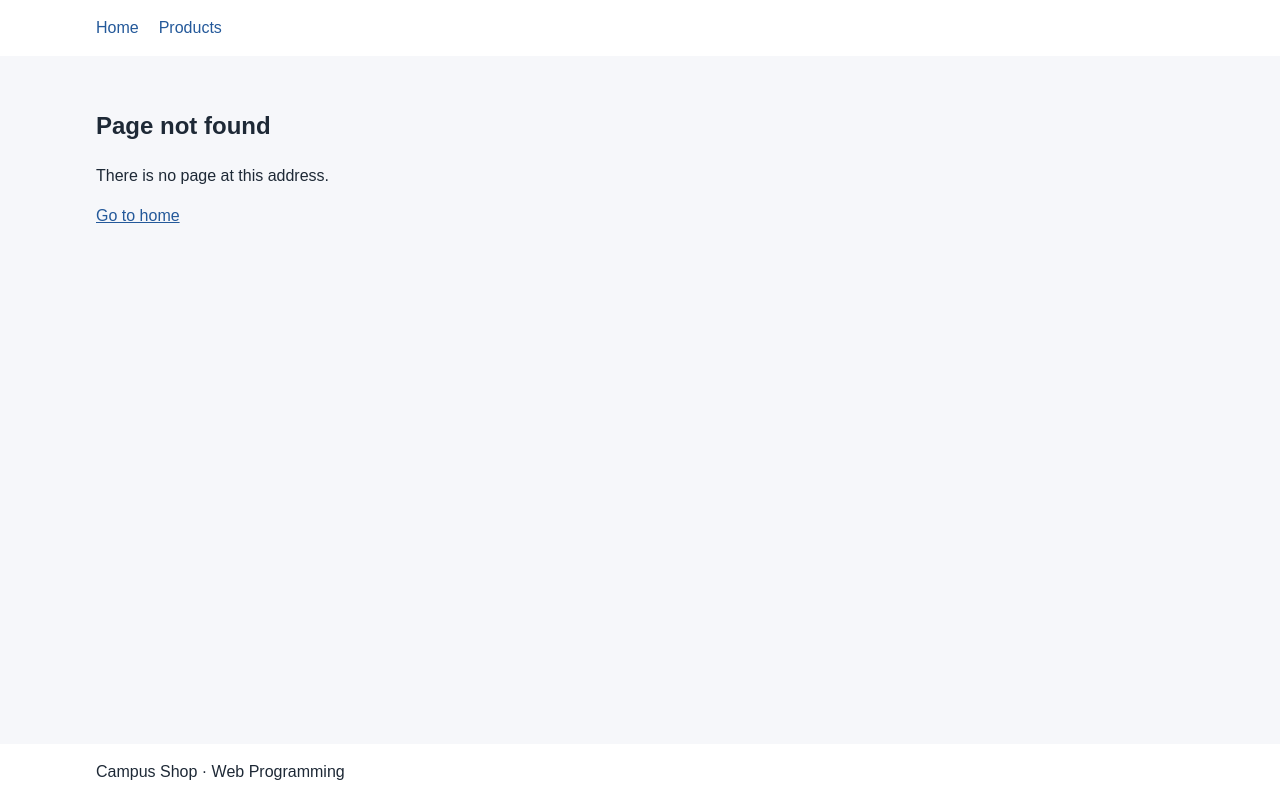
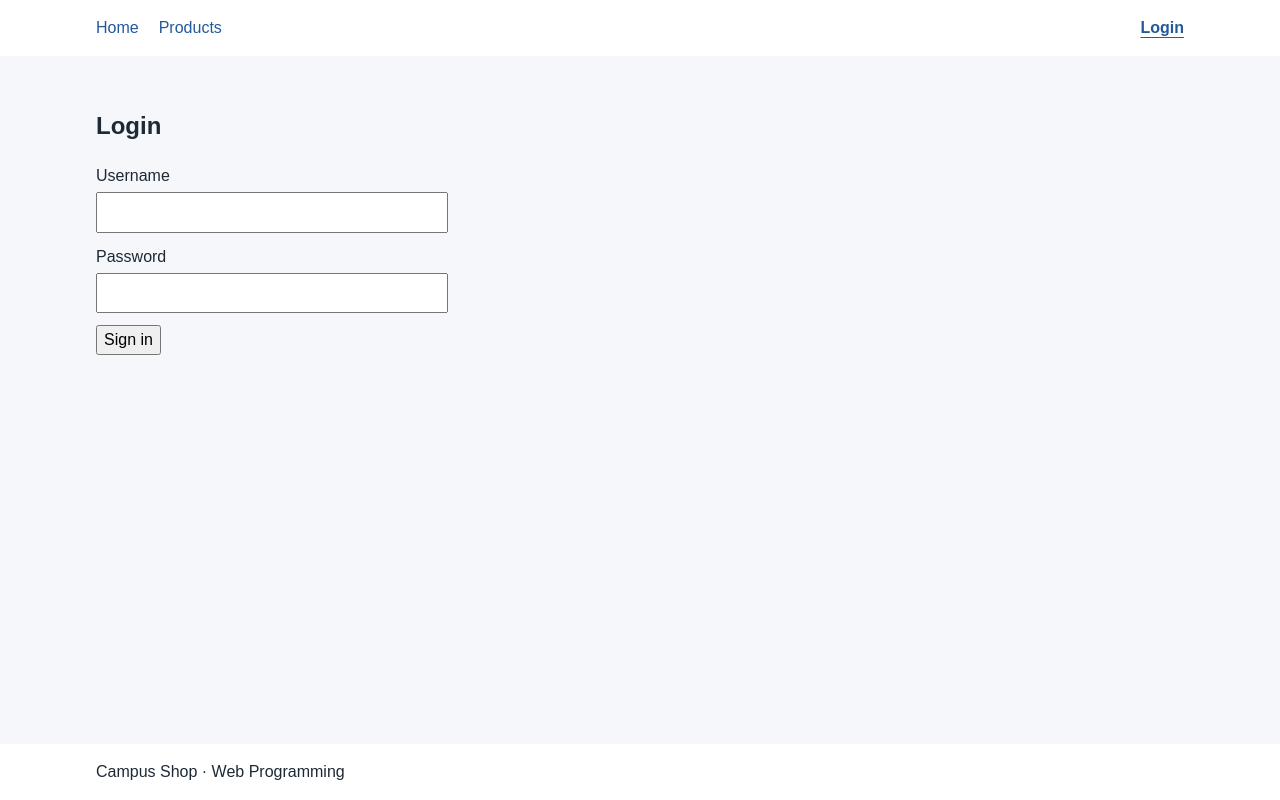
Before and after one commit to unalertu/web-programming-lab-7, a React (Vite) app: page /login in a window 1280 px wide. Before the commit this address had no page. Built offline with nearby package versions, Linux system fonts and the light colour scheme.

Commit message:
Build the login form and route guard

```diff
--- a/src/App.jsx
+++ b/src/App.jsx
@@ -1,6 +1,7 @@
 import { Route, Routes } from 'react-router'
 import Layout from './Layout.jsx'
 import Home from './pages/Home.jsx'
+import Login from './pages/Login.jsx'
 import NotFound from './pages/NotFound.jsx'
 import ProductDetail from './pages/ProductDetail.jsx'
 import ProductList from './pages/ProductList.jsx'
@@ -14,6 +15,7 @@ export default function App() {
           <Route index element={<ProductList />} />
           <Route path=":id" element={<ProductDetail />} />
         </Route>
+        <Route path="login" element={<Login />} />
         <Route path="*" element={<NotFound />} />
       </Route>
     </Routes>
--- a/src/Layout.jsx
+++ b/src/Layout.jsx
@@ -1,12 +1,24 @@
 import { NavLink, Outlet } from 'react-router'
+import { useAuth } from './context/AuthContext.jsx'
 
 export default function Layout() {
+  const { user, dispatch } = useAuth()
+
   return (
     <div className="site">
       <header className="site-header">
         <nav className="container navigation" aria-label="Main navigation">
           <NavLink to="/" end>Home</NavLink>
           <NavLink to="/products">Products</NavLink>
+
+          <div className="account-links">
+            {user ? (
+              <>
+                <span>{user.username}</span>
+                <button type="button" onClick={() => dispatch({ type: 'LOGGED_OUT' })}>Logout</button>
+              </>
+            ) : <NavLink to="/login">Login</NavLink>}
+          </div>
         </nav>
       </header>
 
--- a/src/index.css
+++ b/src/index.css
@@ -134,3 +134,31 @@ a {
     max-width: 15rem;
   }
 }
+
+.account-links {
+  display: flex;
+  align-items: center;
+  flex-wrap: wrap;
+  gap: 0.5rem;
+  margin-left: auto;
+  overflow-wrap: anywhere;
+}
+
+.login-form {
+  display: grid;
+  gap: 0.75rem;
+  max-width: 22rem;
+}
+
+.login-form label {
+  display: grid;
+  gap: 0.25rem;
+}
+
+.login-form input {
+  padding: 0.4rem 0.5rem;
+}
+
+.login-form button {
+  justify-self: start;
+}
--- /dev/null
+++ b/src/pages/Login.jsx
@@ -0,0 +1,73 @@
+import { useEffect, useRef, useState } from 'react'
+import { useLocation, useNavigate } from 'react-router'
+import { login } from '../api/authApi.js'
+import { useAuth } from '../context/AuthContext.jsx'
+
+export default function Login() {
+  const [username, setUsername] = useState('')
+  const [password, setPassword] = useState('')
+  const [loading, setLoading] = useState(false)
+  const [error, setError] = useState('')
+  const active = useRef(false)
+  const { dispatch } = useAuth()
+  const location = useLocation()
+  const navigate = useNavigate()
+
+  useEffect(() => {
+    active.current = true
+    return () => {
+      active.current = false
+    }
+  }, [])
+
+  async function handleSubmit(event) {
+    event.preventDefault()
+    setLoading(true)
+    setError('')
+
+    try {
+      const user = await login(username.trim(), password)
+
+      if (active.current) {
+        dispatch({ type: 'LOGGED_IN', user })
+        navigate(location.state?.from ?? '/', { replace: true })
+      }
+    } catch (error) {
+      if (active.current) {
+        setError(error.message)
+        setLoading(false)
+      }
+    }
+  }
+
+  return (
+    <section>
+      <h1>Login</h1>
+      <form className="login-form" onSubmit={handleSubmit} aria-busy={loading}>
+        <label>
+          Username
+          <input
+            type="text"
+            inputMode="email"
+            autoComplete="username"
+            value={username}
+            onChange={event => setUsername(event.target.value)}
+            required
+          />
+        </label>
+        <label>
+          Password
+          <input
+            type="password"
+            autoComplete="current-password"
+            value={password}
+            onChange={event => setPassword(event.target.value)}
+            required
+          />
+        </label>
+        <button type="submit" disabled={loading}>{loading ? 'Signing in…' : 'Sign in'}</button>
+        {error && <p role="alert">{error}</p>}
+      </form>
+    </section>
+  )
+}
```
Also changed, not shown: src/components/ProtectedRoute.jsx (added, +14 -0 lines).
